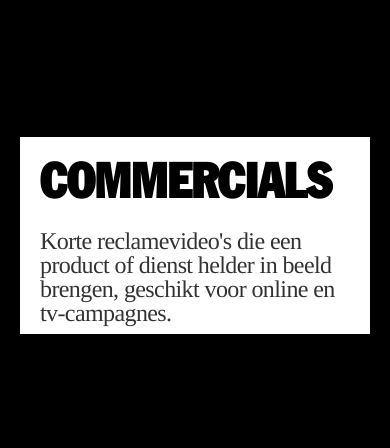
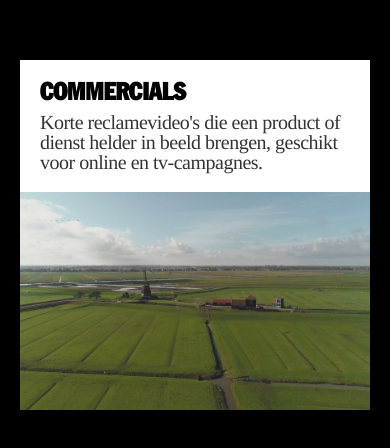
Before and after one commit to jwmik123/mursee-films, a Next.js app: page / in a window 390 px wide. Shown: the part 3131-3579 px from the top of the page. Built offline with nearby package versions, Linux system fonts and the light colour scheme.

Commit message:
cards responsiveness

```diff
--- a/app/components/StickyCards.jsx
+++ b/app/components/StickyCards.jsx
@@ -116,18 +116,18 @@ const StickyCards = () => {
       ref={container}
       className={`sticky-cards px-5 md:px-10 py-16 bg-black relative h-screen overflow-hidden flex items-center justify-center`}
     >
-      <div className="cards-container relative w-full md:w-2/3 aspect-video overflow-hidden">
+      <div className="cards-container relative w-full md:w-2/3 aspect-square md:aspect-video overflow-hidden">
         {cardData.map((card) => (
           <div
-            className="card absolute w-full aspect-video  overflow-hidden"
+            className="card absolute w-full aspect-square md:aspect-video overflow-hidden"
             key={card.id}
           >
             <div className="flex flex-col md:flex-row h-full">
-              <div className="w-full md:w-1/2 p-5 bg-white md:p-10 flex flex-col justify-center space-y-6">
-                <h3 className="text-black text-5xl font-franklin font-bold uppercase leading-none">
+              <div className="w-full h-1/2 md:h-auto md:w-1/2 p-5 bg-white md:p-10 flex flex-col justify-center space-y-2 md:space-y-6">
+                <h3 className="text-black text-2xl md:text-5xl font-franklin font-bold uppercase leading-none">
                   {card.tag}
                 </h3>
-                <p className="text-black/80 tracking-tight text-2xl font-tinos leading-none">
+                <p className="text-black/80 tracking-tight text-xl md:text-2xl font-tinos leading-none">
                   {card.description}
                 </p>
               </div>
```
